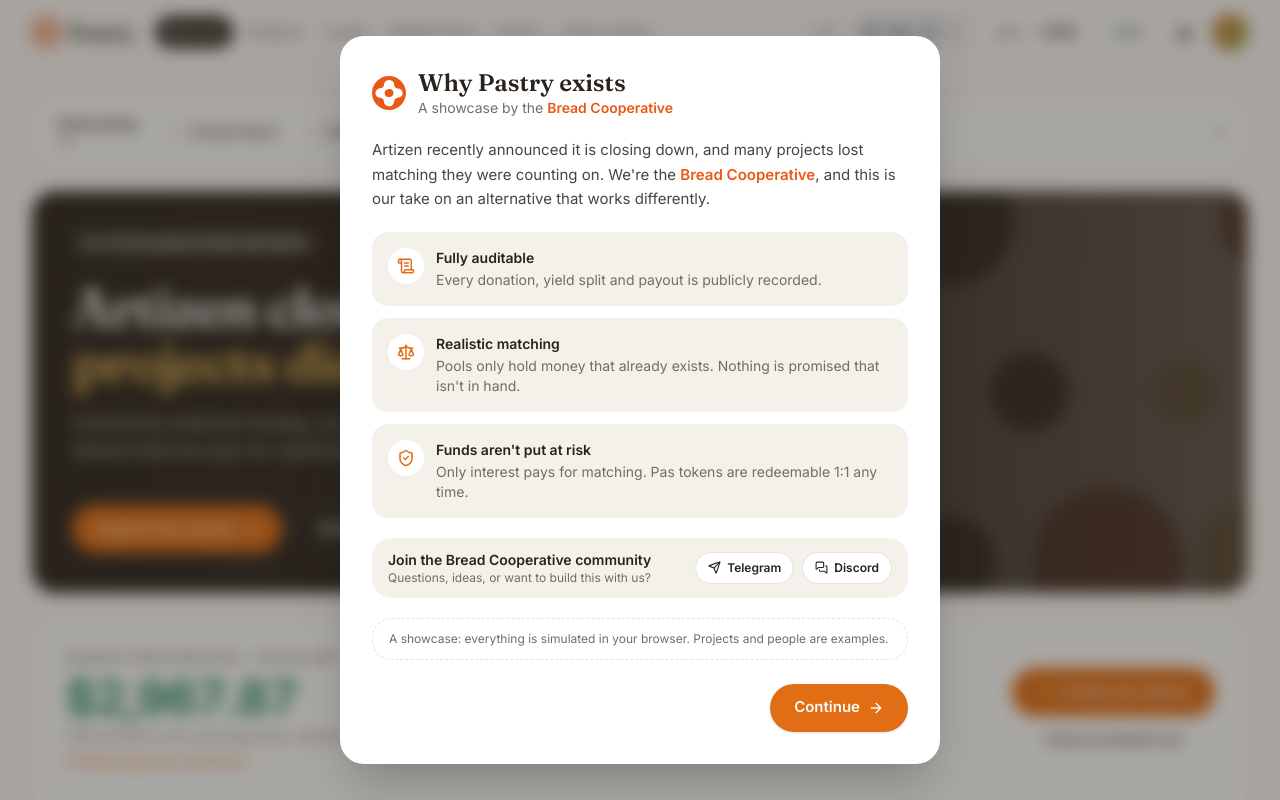
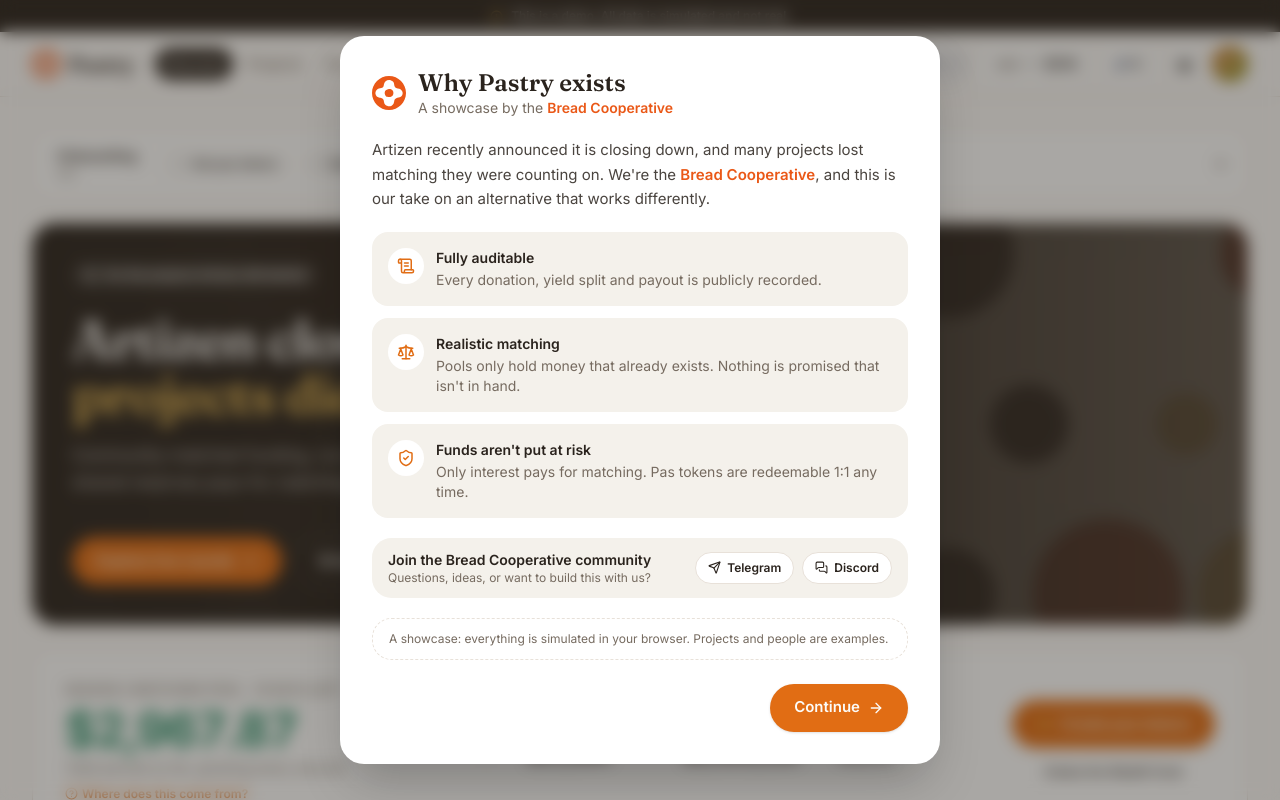
Before and after one commit to tbsoc/artizenal, a React (Vite) app: page / in a window 1280 px wide. Shown: the top 800 px of the page. Built offline with nearby package versions, Linux system fonts and the light colour scheme.

Commit message:
Add a demo banner: all data is simulated and not real
Co-Authored-By: Claude Opus 5.5 <noreply@anthropic.com>

```diff
--- a/src/components/Layout.tsx
+++ b/src/components/Layout.tsx
@@ -47,7 +47,7 @@ function SimClock() {
       {open && (
         <>
           <div className="fixed inset-0 z-30" onClick={() => setOpen(false)} />
-          <div className="pop-in fixed inset-x-3 top-[4.5rem] z-40 rounded-2xl sm:absolute sm:inset-x-auto sm:top-auto sm:right-0 sm:mt-2 sm:w-80 border border-border bg-card p-4 shadow-xl">
+          <div className="pop-in fixed inset-x-3 top-[6.5rem] z-40 rounded-2xl sm:absolute sm:inset-x-auto sm:top-auto sm:right-0 sm:mt-2 sm:w-80 border border-border bg-card p-4 shadow-xl">
             <div className="text-xs font-semibold tracking-wide text-coop-ink uppercase">Demo time machine</div>
             <p className="mt-1 text-xs text-muted-foreground">
               Skip ahead to see yield build up and rounds pay out.
@@ -139,6 +139,10 @@ export function Layout({ path, children }: { path: string; children: ReactNode }
   return (
     <div className="min-h-screen">
       <header className="sticky top-0 z-30 border-b border-border bg-background/85 backdrop-blur-md">
+        <div className="flex h-8 items-center justify-center gap-2 bg-foreground px-4 text-center text-xs font-medium text-background">
+          <AlertCircle size={13} className="shrink-0 text-wheat" />
+          <span className="truncate">This is a demo. All data is simulated and not real.</span>
+        </div>
         <div className="mx-auto flex h-16 max-w-[1280px] items-center gap-3 px-4 md:px-8 xl:gap-5 2xl:gap-8">
           <a href="#/" className="flex items-center gap-2">
             <BreadLogo size={28} />
@@ -195,8 +199,8 @@ export function Layout({ path, children }: { path: string; children: ReactNode }
 
         {menuOpen && (
           <>
-            <div className="fixed inset-0 top-16 z-30 bg-foreground/20 xl:hidden" onClick={() => setMenuOpen(false)} />
-            <div className="pop-in absolute inset-x-0 top-16 z-40 border-b border-border bg-background shadow-lg xl:hidden">
+            <div className="fixed inset-0 z-30 bg-foreground/20 xl:hidden" onClick={() => setMenuOpen(false)} />
+            <div className="pop-in absolute inset-x-0 top-full z-40 border-b border-border bg-background shadow-lg xl:hidden">
               <nav className="mx-auto flex max-w-[1280px] flex-col px-4 py-3 md:px-8">
                 {NAV.map((n) => (
                   <a
```
